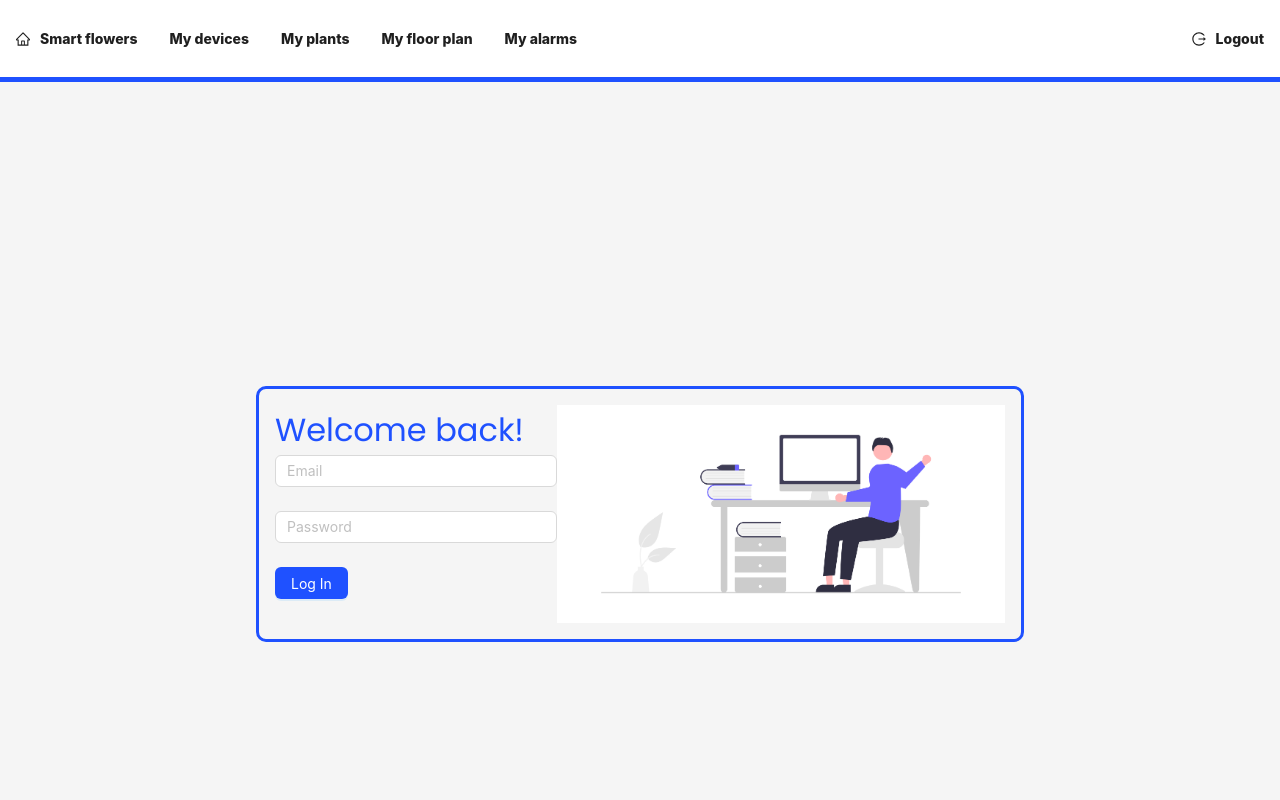
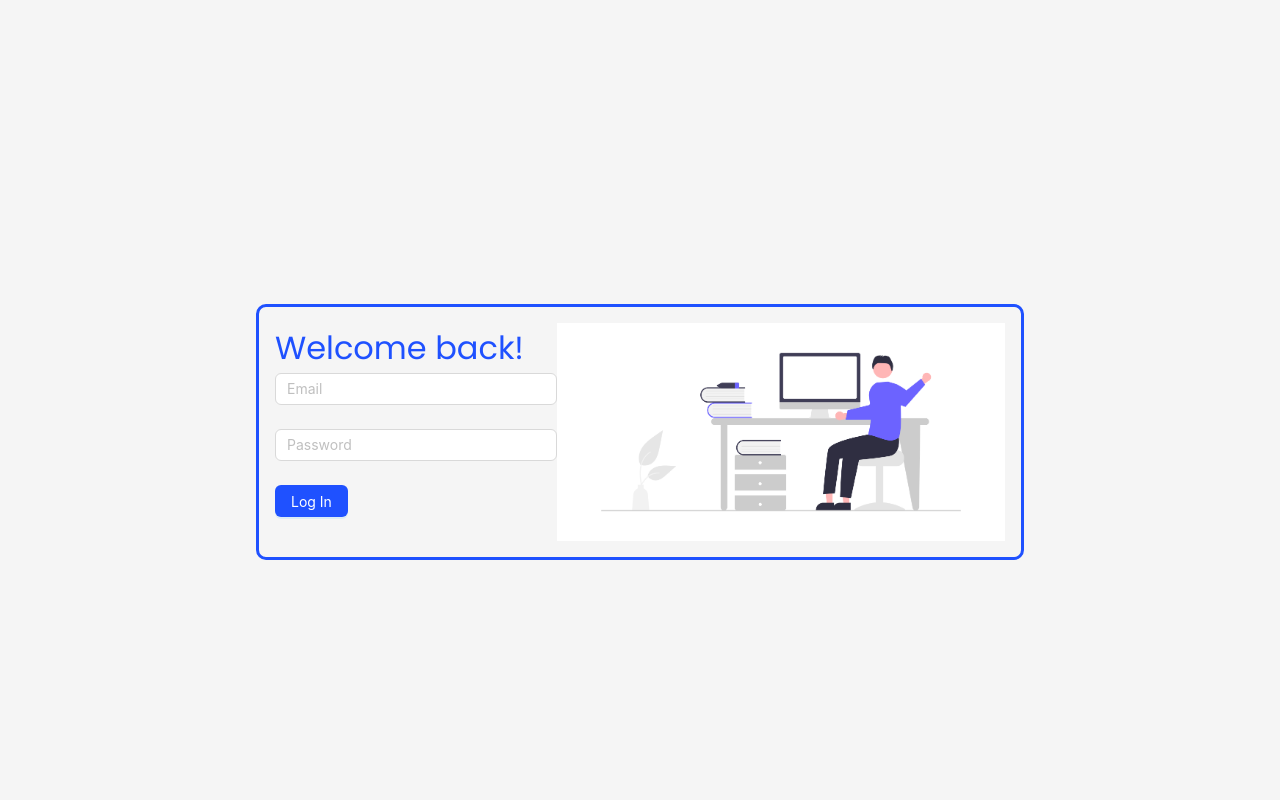
Before and after one commit to maki2707/IOT-client, a React (Create React App) app in the folder IOT-client/: page /login in a window 1280 px wide. Shown: the top 800 px of the page. Built offline with nearby package versions, Linux system fonts and the light colour scheme.

Commit message:
Fix for navbar

```diff
--- a/IOT-client/src/App.tsx
+++ b/IOT-client/src/App.tsx
@@ -14,26 +14,29 @@
   return (
     <Router>
       <Layout style={{ minHeight: '100vh', display: 'flex' }}>
+        {user && user.token ? (
+          <>
             <Navbar />
-
             <Content style={{ padding: '2rem', flexGrow: 1 }}>
               <Routes>
-            {user && user.token ? (
-              <>
                 <Route path="/" element={<Dashboard />} />
                 <Route path="/devices" element={<MyDevices />} />
                 <Route path="/plants" element={<MyFlowers />} />
                 <Route path="/floor-plan" element={<FloorPlan />} />
                 <Route path="/alarms" element={<AlarmsPage />} />
+              </Routes>
+            </Content>
           </>
         ) : (
           <>
+            <Content style={{ padding: '2rem', flexGrow: 1 }}>
+              <Routes>
                 <Route path="/login" element={<Login />} />
                 <Route path="/*" element={<Navigate to={'/login'} />} />
+              </Routes>
+            </Content>
           </>
         )}
-          </Routes>
-        </Content>
 
         <Footer style={{ textAlign: 'center', width: '100%' }}>
           Made as a project for{' '}
```
Lines whose indentation alone changed are shown as unchanged.
